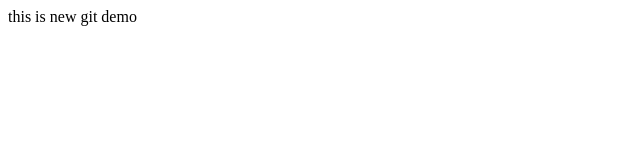
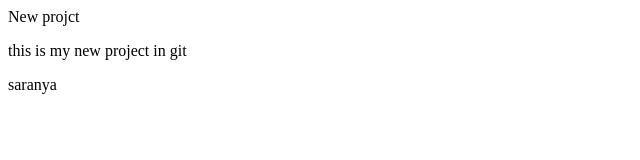
Before and after one commit to SaranyaVadlamudi/Project1, a plain HTML site: page index.html in a window 1280 px wide. Shown: the whole page, without its empty margins (0-640 px from the left). Drawn offline with Linux system fonts and the light colour scheme.

Commit message:
para is on the way

```diff
--- a/index.html
+++ b/index.html
@@ -1 +1,6 @@
-<p>this is new git demo</p>
+<!DOCTYPE html>
+<html>
+    <h>New projct</h>
+    <p>this is my new project in git</p>
+    <p>saranya</p>
+</html>
```
